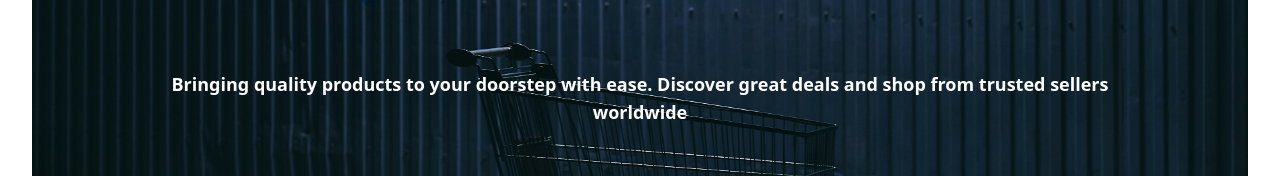
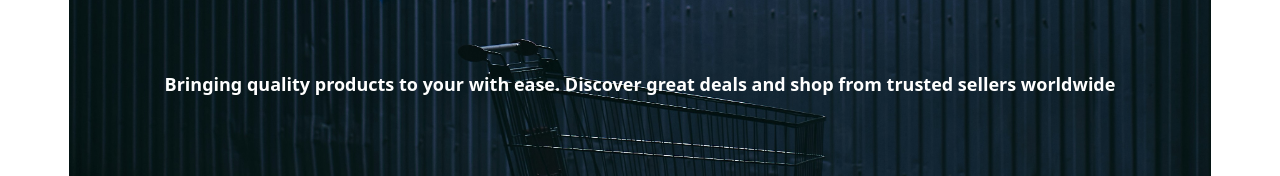
Before and after one commit to mubashir-shaikh-code/Project, a React (Vite) app in the folder my-project/: page / in a window 1280 px wide. Shown: the part 448-624 px from the top of the page. Built offline with nearby package versions, Linux system fonts and the light colour scheme; no server answers.

Commit message:
firstcommit

```diff
--- a/my-project/src/components/Home.jsx
+++ b/my-project/src/components/Home.jsx
@@ -79,7 +79,7 @@ if (stored && stored !== "undefined") {
           Post and Get Product Approved <br /> Be Happy. Be Productive.
         </h1>
         <p className="mt-20 text-lg font-bold text-white">
-            Bringing quality products to your doorstep with ease. Discover great deals and shop from trusted sellers worldwide
+            Bringing quality products to your  with ease. Discover great deals and shop from trusted sellers worldwide
         </p>
       </section>
 
```
